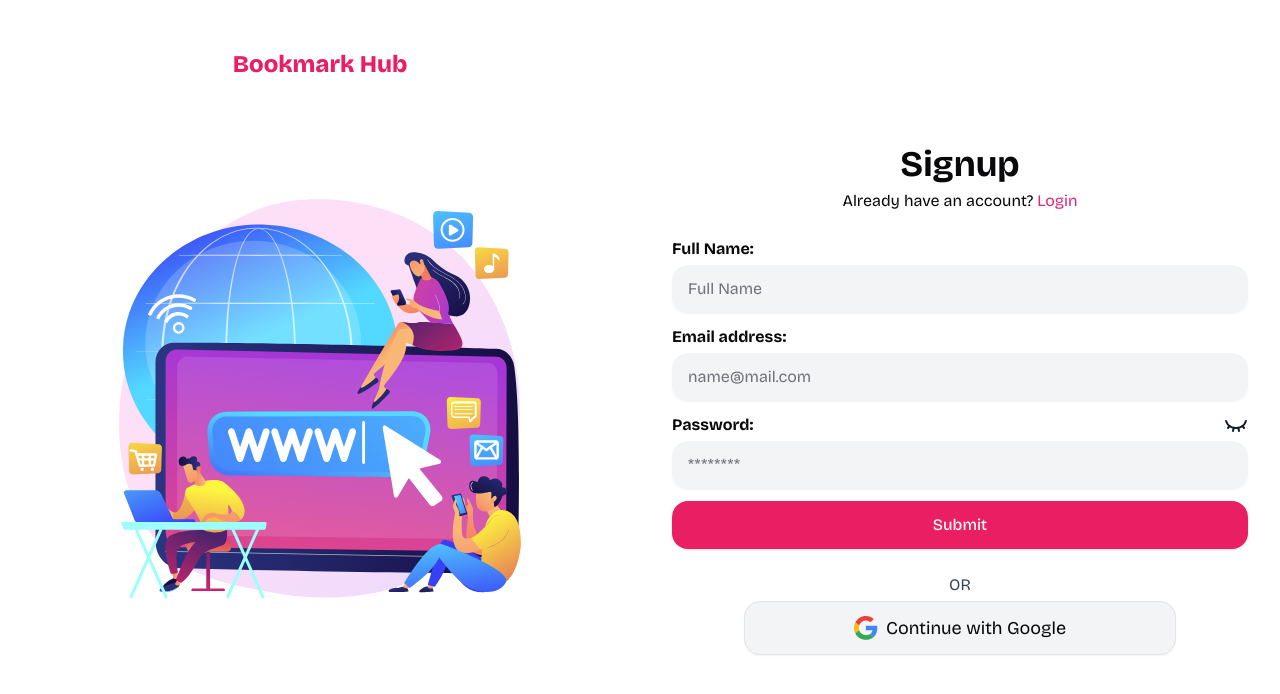
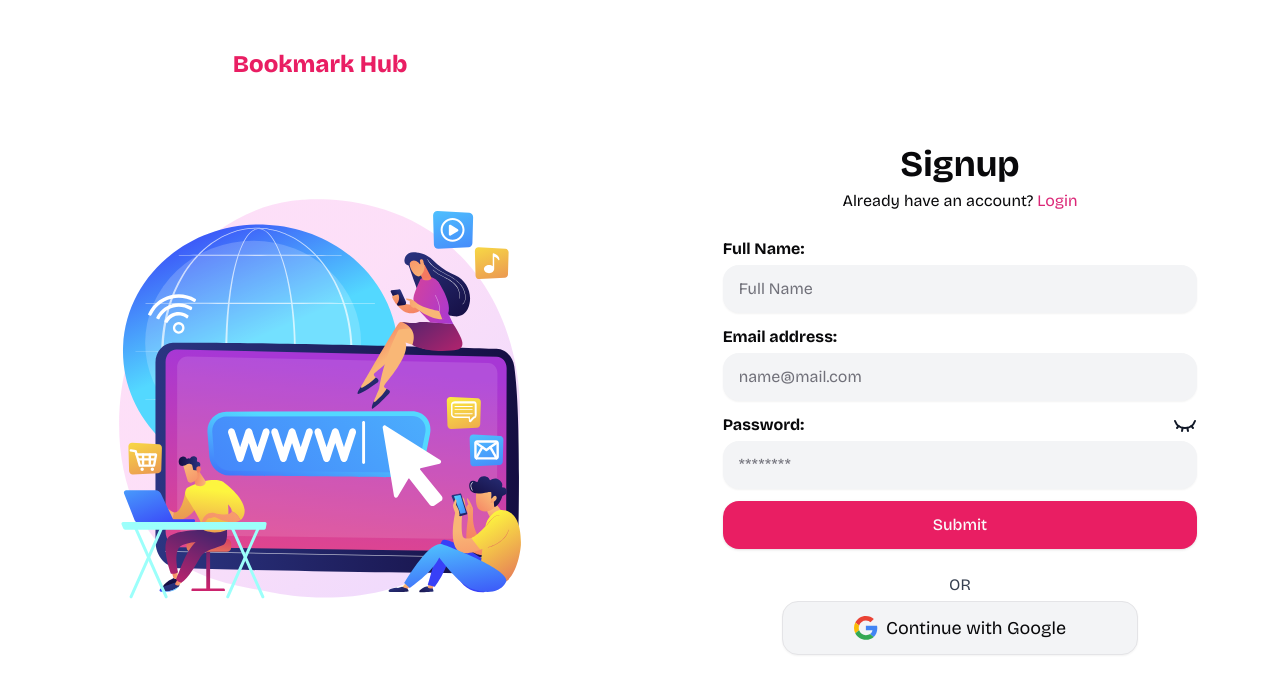
Before and after one commit to fisayo-dev/bookmark-hub, a Next.js app: page /signup in a window 1280 px wide. Shown: the top 694 px of the page. Built offline with nearby package versions, Linux system fonts and the light colour scheme.

Commit message:
change width of form layout width

```diff
--- a/app/(form)/layout.tsx
+++ b/app/(form)/layout.tsx
@@ -22,7 +22,7 @@ const layout = ({children}: {children: ReactNode}) => {
       </div>
       <div className="p-4 h-full">
         <div className="flex h-full flex-col place-content-center">
-          <div className="grid gap-6 mx-auto px-4 w-full sm:3/6">
+          <div className="grid gap-6 mx-auto px-4 w-full sm:w-5/6">
             {children}
           </div>
          </div>
```
